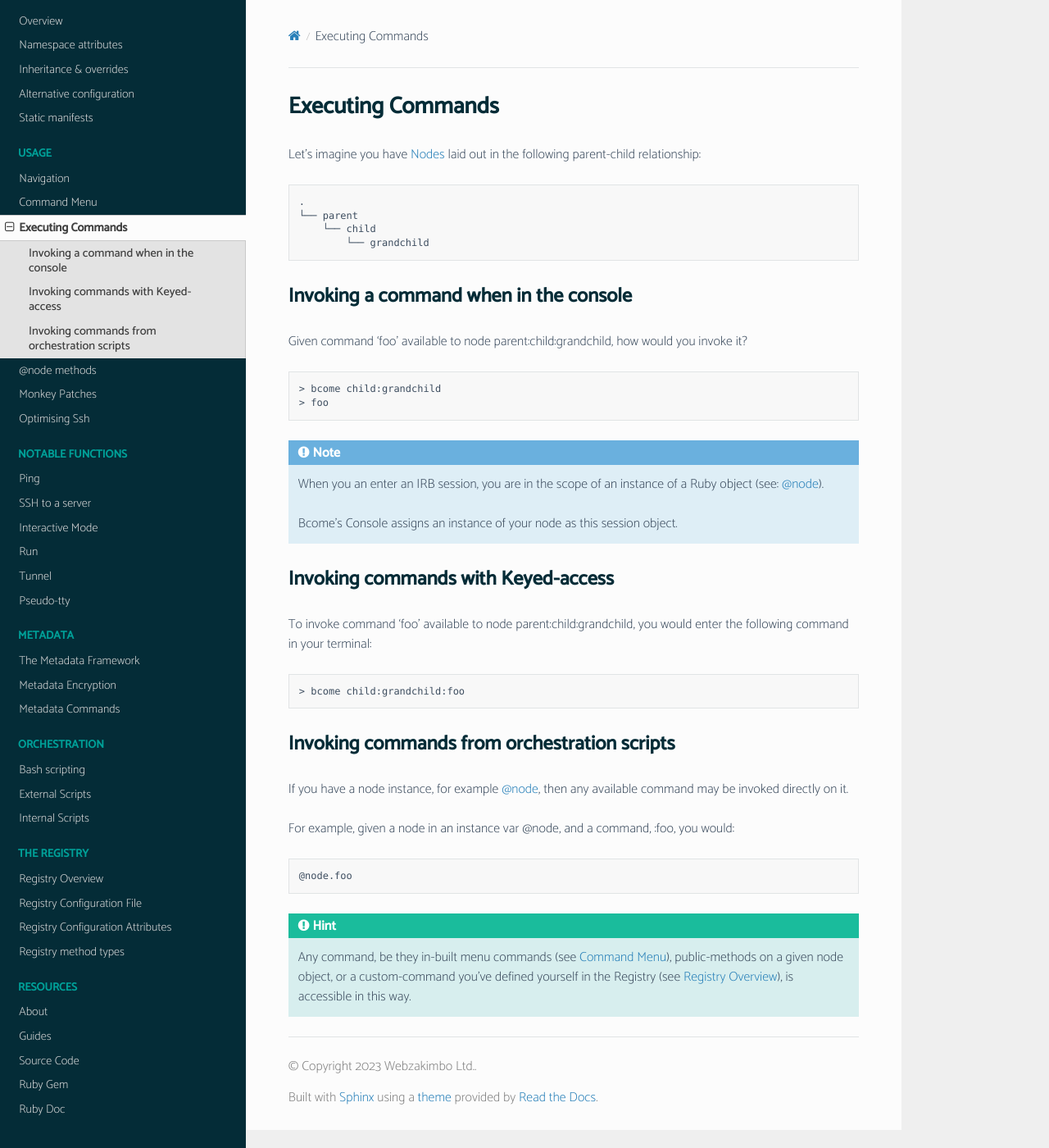
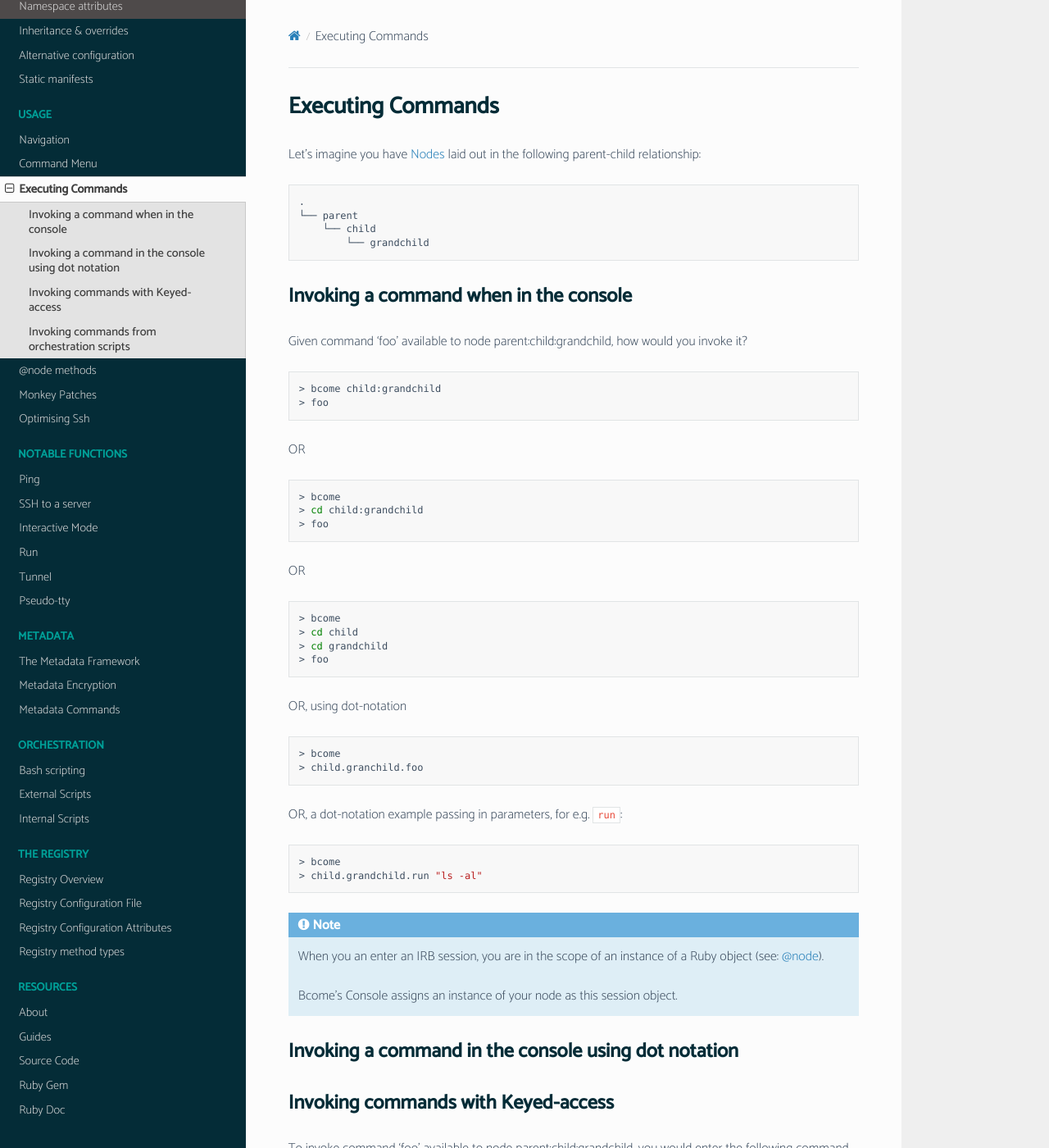
Before and after one commit to webzakimbo/bcome-read-the-docs, a Sphinx documentation site: the page built from docs/source/usage/executing-commands.rst, in a window 1280 px wide and 1400 px high. Shown: the whole window at 82% size. Built offline with Sphinx 7.4.7 and the Read the Docs theme 2.0.0, drawn with Linux system fonts in a browser that asks for light colours; pages that are not in the unit, such as notebooks, are missing from menus.

Commit message:
more updates

```diff
--- a/docs/source/usage/executing-commands.rst
+++ b/docs/source/usage/executing-commands.rst
@@ -27,11 +27,50 @@ Given command 'foo' available to node parent:child:grandchild, how would you inv
    > bcome child:grandchild
    > foo
 
+OR
+
+.. code-block:: bash
+
+  > bcome
+  > cd child:grandchild
+  > foo
+
+OR
+
+.. code-block:: bash
+
+  > bcome
+  > cd child
+  > cd grandchild
+  > foo
+
+OR, using dot-notation
+
+.. code-block:: bash
+
+  > bcome
+  > child.granchild.foo
+
+OR, a dot-notation example passing in parameters, for e.g. ``run``:
+
+.. code-block:: bash
+
+  > bcome
+  > child.grandchild.run "ls -al"
+
+
 .. note::
 
    When you an enter an IRB session, you are in the scope of an instance of a Ruby object (see: :doc:`../core-concepts/node`).
 
    Bcome's Console assigns an instance of your node as this session object.
+
+Invoking a command in the console using dot notation
+----------------------------------------------------
+
+
+
+
 
 
 Invoking commands with Keyed-access
```
Also changed, not shown: docs/source/getting-started/create-project-structure.rst (+6 -6 lines).
